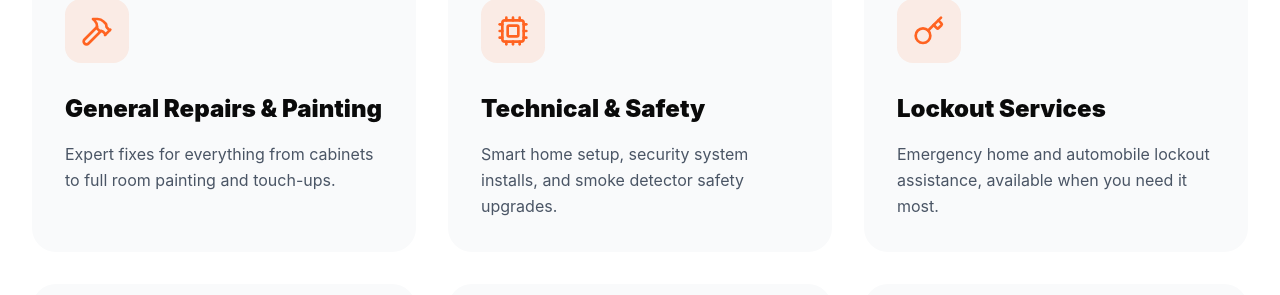
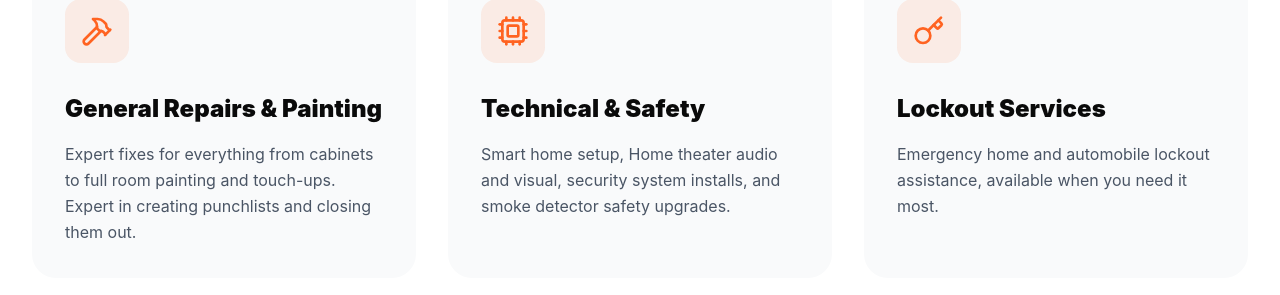
Before and after one commit to SML-1337/smlwebsite, a React (Vite) app: page / in a window 1280 px wide. Shown: the part 1198-1493 px from the top of the page. Built offline with nearby package versions, Linux system fonts and the light colour scheme.

Commit message:
feat(services): Enhance service descriptions
Add more detail to the "General Repairs & Painting" and "Technical & Safety" service descriptions to better reflect the company's offerings. This includes mentioning punchlist completion for repairs and home theater services for technical support.

```diff
--- a/src/App.tsx
+++ b/src/App.tsx
@@ -29,12 +29,12 @@ import { motion, AnimatePresence } from 'motion/react';
 const services = [
   {
     title: "General Repairs & Painting",
-    description: "Expert fixes for everything from cabinets to full room painting and touch-ups.",
+    description: "Expert fixes for everything from cabinets to full room painting and touch-ups. Expert in creating punchlists and closing them out.",
     icon: Hammer,
   },
   {
     title: "Technical & Safety",
-    description: "Smart home setup, security system installs, and smoke detector safety upgrades.",
+    description: "Smart home setup, Home theater audio and visual, security system installs, and smoke detector safety upgrades.",
     icon: Cpu,
   },
   {
```
